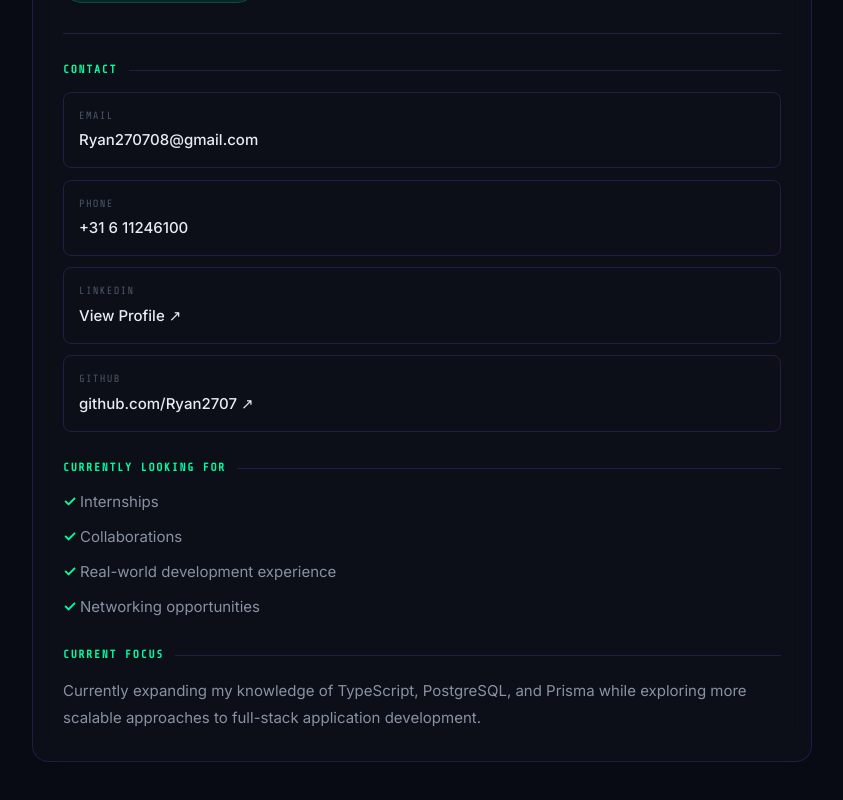
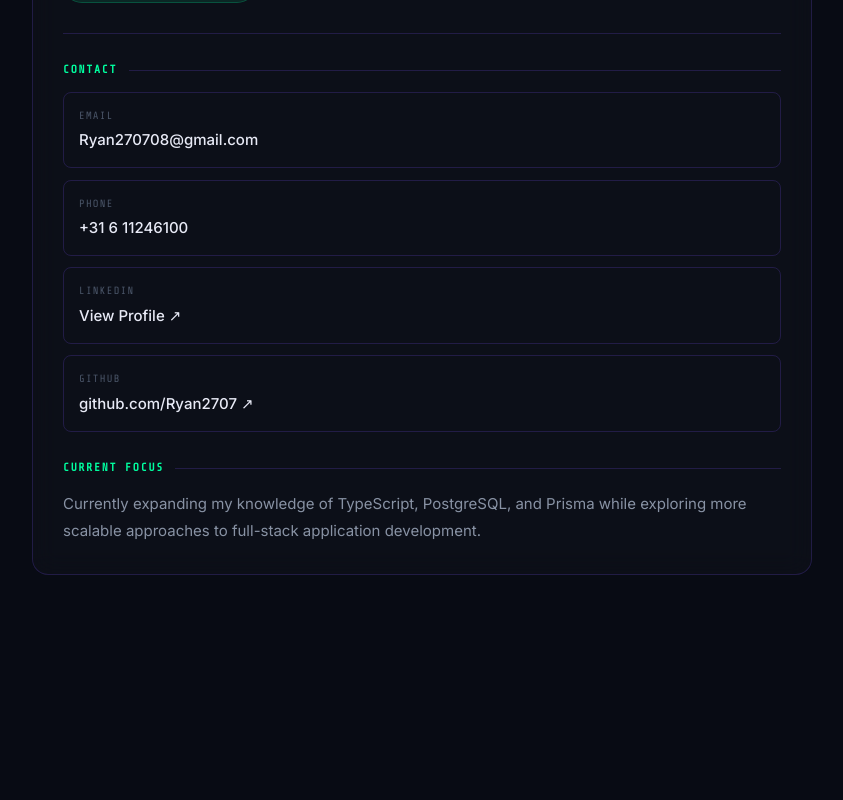
Before and after one commit to Ryan2707/portfolio-website, a React (Vite) app: page /portfolio-website/contact in a window 1280 px wide. Shown: the part 561-1361 px from the top of the page, without its empty margins (218-1061 px from the left). After the commit the page ends 1196 px from the top, so only its background shows below. Built offline with nearby package versions, Linux system fonts and the light colour scheme.

Commit message:
Beschrijving van je wijziging

```diff
--- a/src/pages/Contact/Contact.jsx
+++ b/src/pages/Contact/Contact.jsx
@@ -72,17 +72,6 @@ const Contact = () => {
         </div>
 
         <div className="contact-section">
-          <h3>Currently Looking For</h3>
-
-          <ul className="opportunity-list">
-            <li>Internships</li>
-            <li>Collaborations</li>
-            <li>Real-world development experience</li>
-            <li>Networking opportunities</li>
-          </ul>
-        </div>
-
-        <div className="contact-section">
           <h3>Current Focus</h3>
 
           <p className="focus-text">
```
